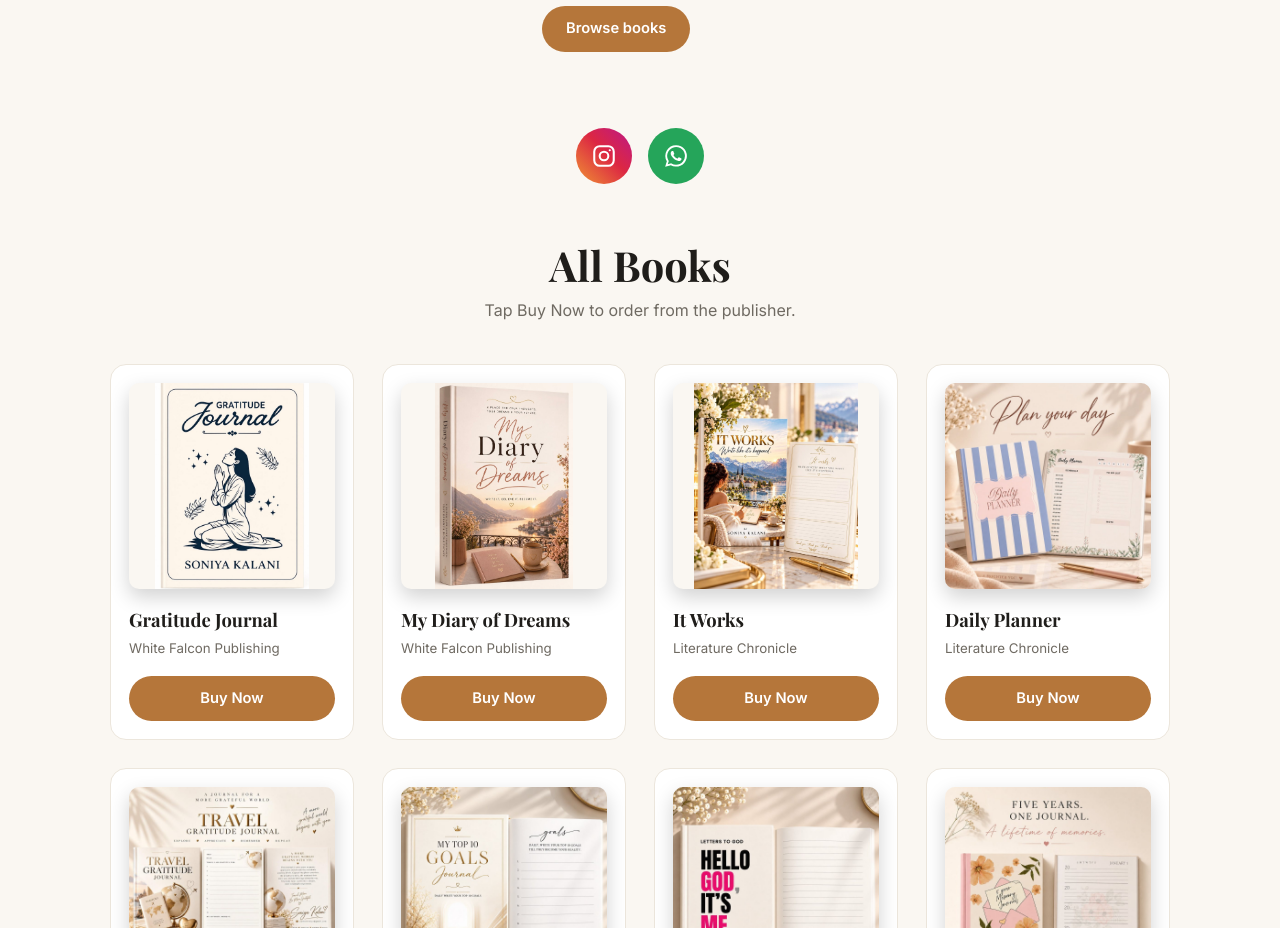
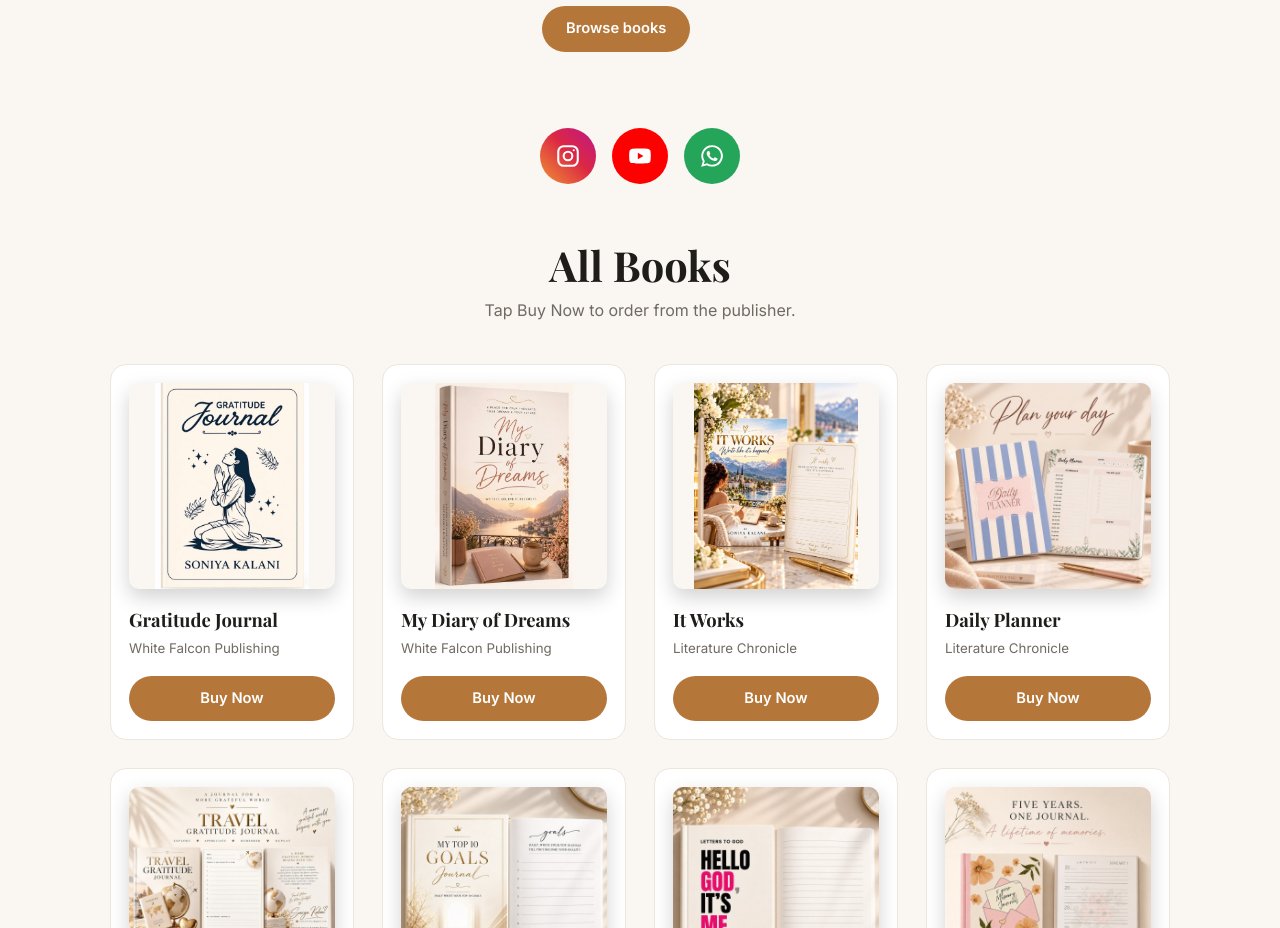
Before and after one commit to ecomaura/book, a plain HTML site: page index.html in a window 1280 px wide. Shown: the part 1420-2348 px from the top of the page. Drawn offline with nearby package versions, Linux system fonts and the light colour scheme.

Commit message:
Add YouTube icon

```diff
--- a/index.html
+++ b/index.html
@@ -26,6 +26,7 @@
 <section class="connect" id="connect">
   <div class="icons">
     <a class="ic ig" href="https://www.instagram.com/booksbysoniya?dlrf=MTZtdGJwY3Iycnk0eg%3D%3D&amp;utm_source=qr" target="_blank" rel="noopener" aria-label="Instagram" title="Instagram"><svg viewBox="0 0 24 24" width="26" height="26" fill="none" stroke="currentColor" stroke-width="1.9" stroke-linecap="round" stroke-linejoin="round" aria-hidden="true"><rect x="3" y="3" width="18" height="18" rx="5"/><circle cx="12" cy="12" r="4"/><circle cx="17.3" cy="6.7" r="1" fill="currentColor" stroke="none"/></svg></a>
+    <a class="ic yt" href="https://youtube.com/@soniyakalani?si=S_m6evoGlOIa9JXV" target="_blank" rel="noopener" aria-label="YouTube" title="YouTube"><svg viewBox="0 0 24 24" width="26" height="26" fill="currentColor" aria-hidden="true"><path d="M21.6 7.2a2.5 2.5 0 0 0-1.76-1.77C18.27 5 12 5 12 5s-6.27 0-7.84.43A2.5 2.5 0 0 0 2.4 7.2C2 8.78 2 12 2 12s0 3.22.4 4.8a2.5 2.5 0 0 0 1.76 1.77C5.73 19 12 19 12 19s6.27 0 7.84-.43a2.5 2.5 0 0 0 1.76-1.77C22 15.22 22 12 22 12s0-3.22-.4-4.8ZM10 15V9l5.2 3L10 15Z"/></svg></a>
     <a class="ic wa" href="https://chat.whatsapp.com/Ep12rMY7xhL0QhYHvskIlP?s=cl&amp;p=i&amp;iam=2" target="_blank" rel="noopener" aria-label="WhatsApp group: Global Gratitude Family" title="Global Gratitude Family (WhatsApp)"><svg viewBox="0 0 24 24" width="26" height="26" fill="currentColor" aria-hidden="true"><path d="M12.04 2a9.9 9.9 0 0 0-8.5 14.9L2 22l5.25-1.5A9.9 9.9 0 1 0 12.04 2Zm0 18.1a8.2 8.2 0 0 1-4.2-1.15l-.3-.18-3.1.89.9-3.02-.2-.31a8.2 8.2 0 1 1 6.9 3.77Zm4.5-6.13c-.25-.12-1.46-.72-1.69-.8-.22-.08-.39-.12-.55.12-.16.25-.63.8-.78.96-.14.17-.29.18-.53.06a6.7 6.7 0 0 1-3.3-2.9c-.25-.43.25-.4.72-1.34.08-.16.04-.3-.02-.42-.06-.12-.55-1.33-.76-1.82-.2-.48-.4-.41-.55-.42h-.47c-.16 0-.43.06-.65.3-.22.25-.86.84-.86 2.05s.88 2.38 1 2.55c.12.16 1.73 2.64 4.2 3.7 1.55.67 2.16.73 2.94.62.47-.07 1.46-.6 1.66-1.17.2-.58.2-1.07.14-1.17-.06-.1-.22-.16-.47-.28Z"/></svg></a>
   </div>
 </section>
--- a/style.css
+++ b/style.css
@@ -57,3 +57,4 @@ html{scroll-behavior:smooth}
 .ic:hover{transform:translateY(-3px);filter:brightness(1.1)}
 .ic.ig{background:linear-gradient(45deg,#f09433,#dc2743 55%,#bc1888)}
 .ic.wa{background:#25a55a}
+.ic.yt{background:#ff0000}
```
